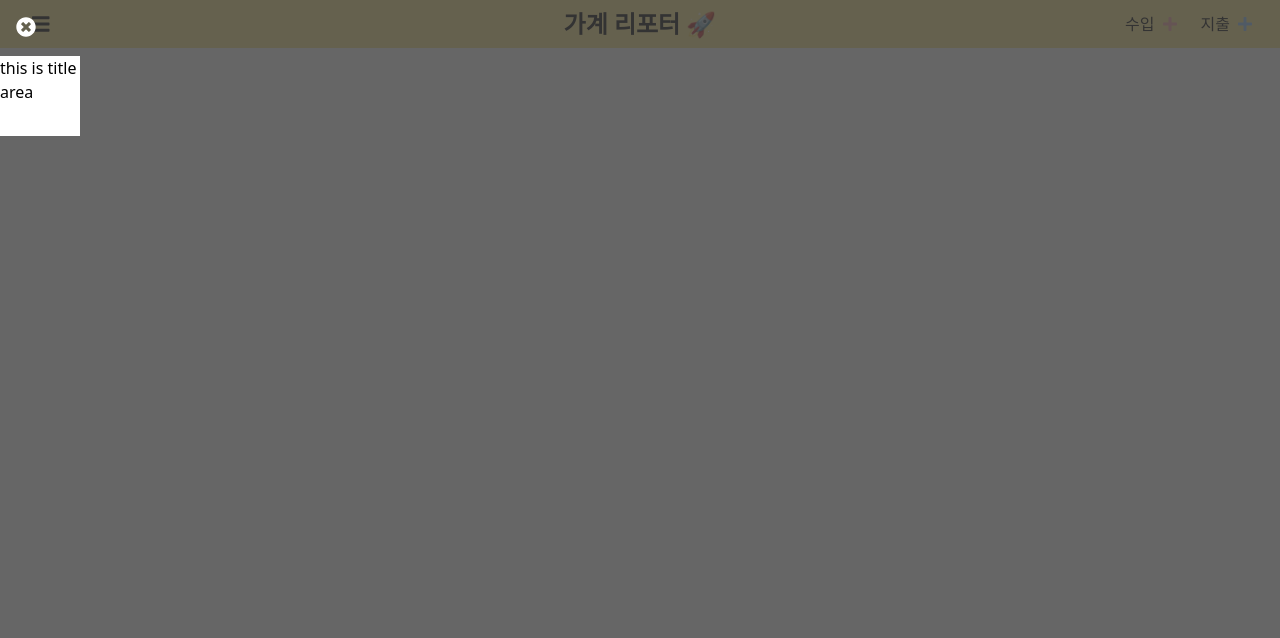
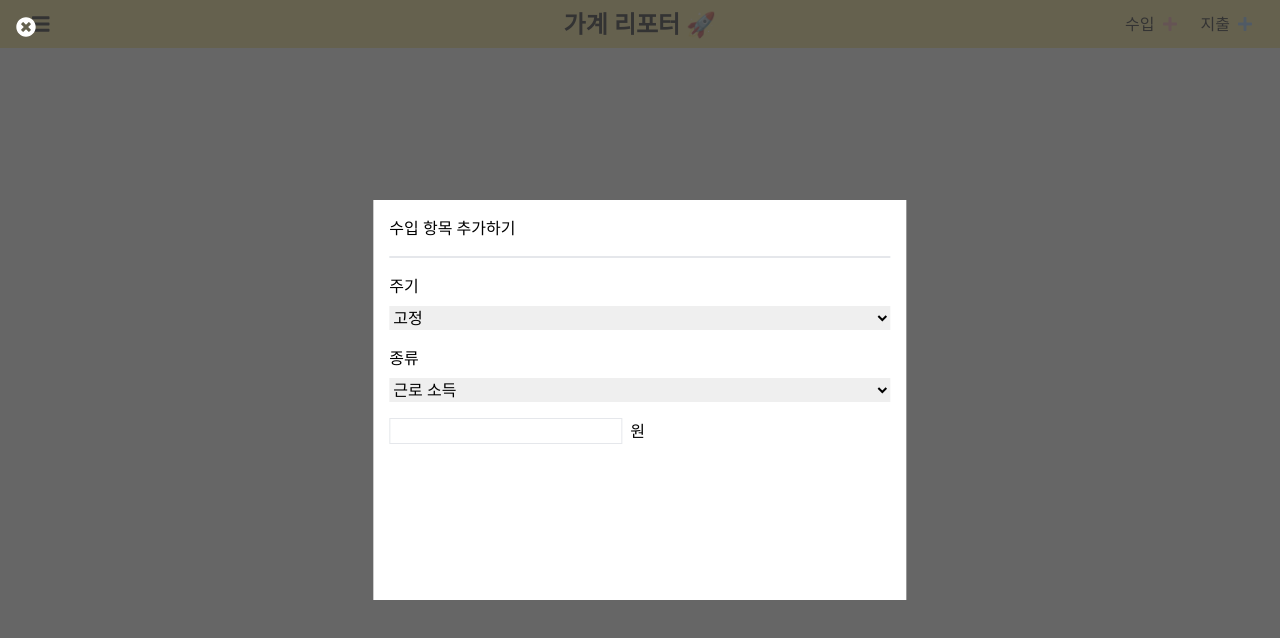
Before and after one commit to SUPINKIM/account_reporter, a Vue app: page / in a window 1280 px wide. Both pictures are taken after a click on the button "수입". Shown: the top 638 px of the page. Built offline with nearby package versions, Linux system fonts and the light colour scheme.

Commit message:
refactor: vuex store 모듈 분리

```diff
--- a/src/components/Header.vue
+++ b/src/components/Header.vue
@@ -1,6 +1,6 @@
 <script setup lang="ts">
 import { useStore } from 'vuex';
-import { ModalView } from '../vuex/store';
+import { ModalView } from '../vuex/ModalStore';
 
 const store = useStore();
 
@@ -8,8 +8,8 @@ const buttonStyle =
   'flex items-center justify-center gap-x-2 px-2 hover:scale-105';
 
 const onClickHandle = (payload: ModalView) => {
-  store.commit('setModalView', payload);
-  store.commit('openModal');
+  store.commit('ModalStore/setModalView', payload);
+  store.commit('ModalStore/openModal');
 };
 </script>
 
--- a/src/components/IncomeForm.vue
+++ b/src/components/IncomeForm.vue
@@ -1,8 +1,30 @@
 <script setup lang="ts"></script>
 
 <template>
-  <div class="modal-content-container w-20 h-20 bg-white" @click.stop>
-    <div class="modal-content-title">this is title area</div>
+  <div
+    class="modal-content-container w-5/12 h-2/4 bg-white absolute top-1/2 left-1/2 -translate-x-2/4 -translate-y-2/4 p-4"
+    @click.stop
+  >
+    <div class="modal-content-title">수입 항목 추가하기</div>
+    <div class="w-full border my-4"></div>
+    <div class="flex flex-col gap-y-2">
+      <label>주기</label>
+      <select>
+        <option value="fixed">고정</option>
+        <option value="non-fixed">비 고정</option>
+      </select>
+    </div>
+    <div class="flex flex-col gap-y-2 my-4">
+      <label>종류</label>
+      <select>
+        <option value="income">근로 소득</option>
+        <option value="stock">주식</option>
+      </select>
+    </div>
+    <div>
+      <input class="border mr-2" type="number" />
+      <span>원</span>
+    </div>
   </div>
 </template>
 
--- a/src/components/modal/Modal.vue
+++ b/src/components/modal/Modal.vue
@@ -1,13 +1,12 @@
 <script setup lang="ts">
 import { useStore } from 'vuex';
-import { defineAsyncComponent, DefineComponent } from '@vue/runtime-core';
-import { ModalView } from '../../vuex/store';
+import { defineAsyncComponent } from '@vue/runtime-core';
 
 const store = useStore();
 
 const onHandleClickButton = () => {
-  store.commit('setModalView', null);
-  store.commit('closeModal');
+  store.commit('ModalStore/setModalView', null);
+  store.commit('ModalStore/closeModal');
 };
 
 const components = {
@@ -21,16 +20,16 @@ const components = {
 <template>
   <teleport to="#modal">
     <div
-      v-if="store.getters.modalOpenState"
+      v-if="store.getters['ModalStore/modalOpenState']"
       class="w-screen h-screen z-10 absolute top-0 left-0 bg-neutral-700/[0.8]"
       @click="onHandleClickButton"
     >
       <button @click="onHandleClickButton" class="text-white p-4">
         <font-awesome-icon icon="times-circle" class="text-xl" />
       </button>
-      <component :is="components[store.getters.view]" />
+      <component :is="components[store.getters['ModalStore/view']]" />
     </div>
   </teleport>
 </template>
 
-<style></style>
+<style scoped></style>
--- /dev/null
+++ b/src/vuex/IncomeStore.ts
@@ -0,0 +1,18 @@
+import { Module } from 'vuex';
+import { RootState } from './store';
+
+export interface IIncomeState {
+  incomeLists: number[];
+}
+
+export const IncomeStore: Module<IIncomeState, RootState> = {
+  namespaced: true,
+  state: {
+    incomeLists: [],
+  },
+  mutations: {
+    addIncomeItem: (state, payload: number) => {
+      state.incomeLists = [...state.incomeLists, payload];
+    },
+  },
+};
--- /dev/null
+++ b/src/vuex/ModalStore.ts
@@ -0,0 +1,36 @@
+import { Module } from 'vuex';
+import { RootState } from './store';
+
+export type ModalView = 'INCOME_FORM' | 'EXPENDITURE_FORM';
+
+export interface IModalState {
+  isModalOpened: boolean;
+  modalView: ModalView | null;
+}
+
+export const ModalStore: Module<IModalState, RootState> = {
+  namespaced: true,
+  state: {
+    isModalOpened: false,
+    modalView: null,
+  },
+  mutations: {
+    openModal: (state) => {
+      state.isModalOpened = true;
+    },
+    closeModal: (state) => {
+      state.isModalOpened = false;
+    },
+    setModalView: (state, view: ModalView) => {
+      state.modalView = view;
+    },
+  },
+  getters: {
+    modalOpenState: (state) => {
+      return state.isModalOpened;
+    },
+    view: (state) => {
+      return state.modalView;
+    },
+  },
+};
--- a/src/vuex/store.ts
+++ b/src/vuex/store.ts
@@ -1,58 +1,13 @@
 import { createStore } from 'vuex';
+import { IModalState, ModalStore } from './ModalStore';
+import { IIncomeState, IncomeStore } from './IncomeStore';
 
-export type ModalView = 'INCOME_FORM' | 'EXPENDITURE_FORM';
-
-interface IStoreState {
-  modal: {
-    isModalOpened: boolean;
-    modalView: ModalView | null;
-  };
-  lnb: {
-    isLnbOpened: boolean;
-  };
-  income: {
-    incomeLists: string[];
-  };
-  expenditure: {
-    expenditureLists: string[];
-  };
+export interface RootState {
+  ModalStore: IModalState;
+  IncomeStore: IIncomeState;
+  //ExpenditureStore: ExpenditureStore;
 }
 
-export const store = createStore({
-  state(): IStoreState {
-    return {
-      modal: {
-        isModalOpened: false,
-        modalView: null,
-      },
-      lnb: {
-        isLnbOpened: false,
-      },
-      income: {
-        incomeLists: [],
-      },
-      expenditure: {
-        expenditureLists: [],
-      },
-    };
-  },
-  mutations: {
-    openModal: (state: IStoreState) => {
-      state.modal.isModalOpened = true;
-    },
-    closeModal: (state: IStoreState) => {
-      state.modal.isModalOpened = false;
-    },
-    setModalView: (state: IStoreState, view: ModalView) => {
-      state.modal.modalView = view;
-    },
-  },
-  getters: {
-    modalOpenState: (state) => {
-      return state.modal.isModalOpened;
-    },
-    view: (state) => {
-      return state.modal.modalView;
-    },
-  },
+export const store = createStore<RootState>({
+  modules: { ModalStore, IncomeStore },
 });
```
